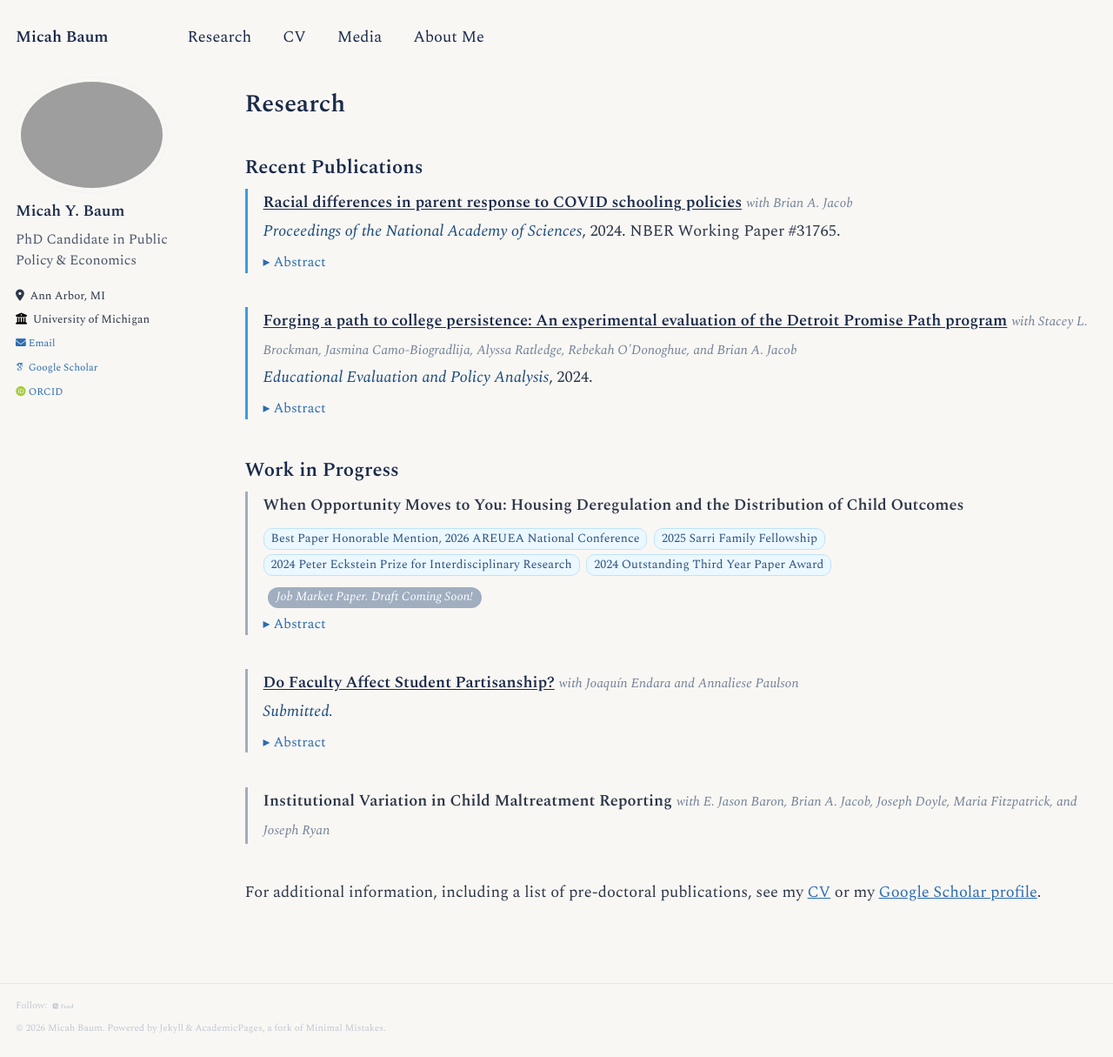
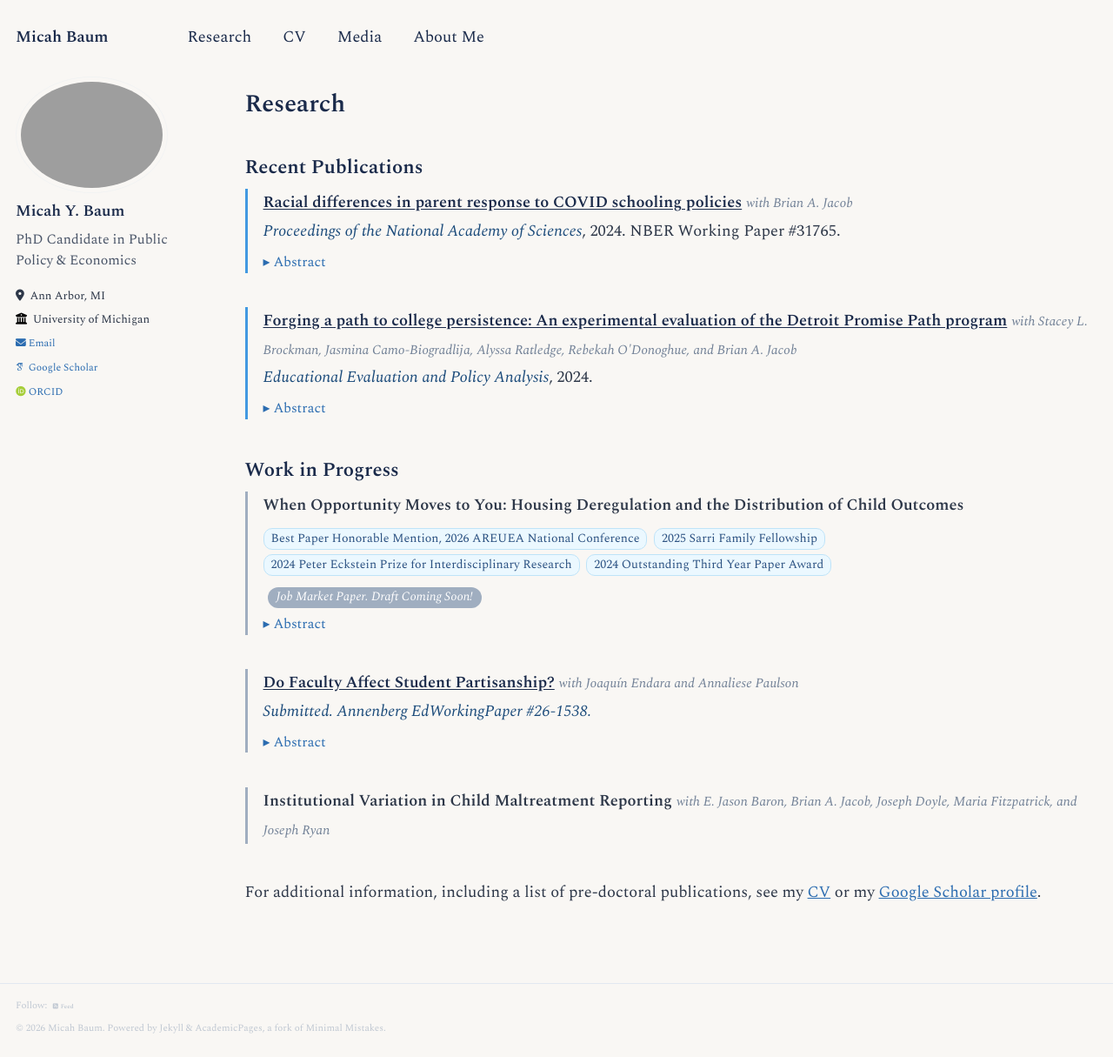
Before and after one commit to micah-baum/micah-baum.github.io, a Jekyll site: the page built from _pages/research.md, in a window 1280 px wide and 1215 px high. Shown: the whole window at 87% size. Built offline with Jekyll 4.4.1, drawn with Linux system fonts in a browser that asks for light colours; some web fonts are replaced.

Commit message:
Update research.md

```diff
--- a/_pages/research.md
+++ b/_pages/research.md
@@ -120,7 +120,7 @@ author_profile: true
 
 <div class="paper-card paper-card--wip">
 <p><a href="https://micah-baum.github.io/files/baum-endara-paulson-partisanship-2026.pdf" target="_blank" class="paper-title-link"><strong>Do Faculty Affect Student Partisanship?</strong></a> <span class="coauthors">with Joaqu&iacute;n Endara and Annaliese Paulson</span><br>
-<span class="journal-name">Submitted.</span></p>
+<span class="journal-name">Submitted. Annenberg EdWorkingPaper #26-1538. </span></p>
 <details class="paper-abstract">
 <summary>Abstract</summary>
 <div class="paper-abstract__body">We study whether Democratic college professors make their students more liberal. We link voter data to salary records from 33 state flagships and show that faculty skew Democratic, especially in the humanities and social sciences. We then use student transcripts from one flagship to estimate causal effects. Students become more liberal during college regardless of major and sort toward ideologically similar instructors. Exploiting plausibly random variation in when instructors teach courses, we find no effect of faculty partisanship on student partisanship. Text analysis shows exposure to liberal topics reflects student demand rather than instructor supply, leaving little room for indoctrination. </div>
```
